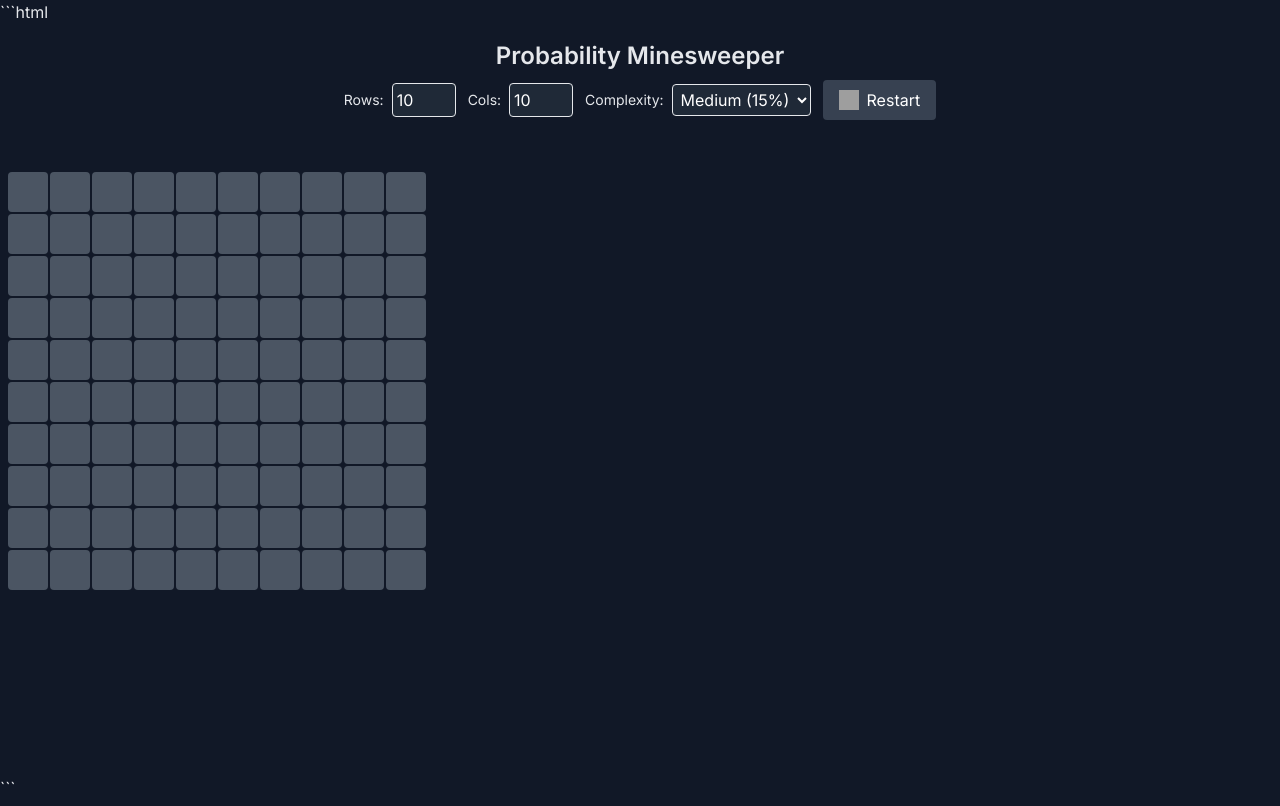
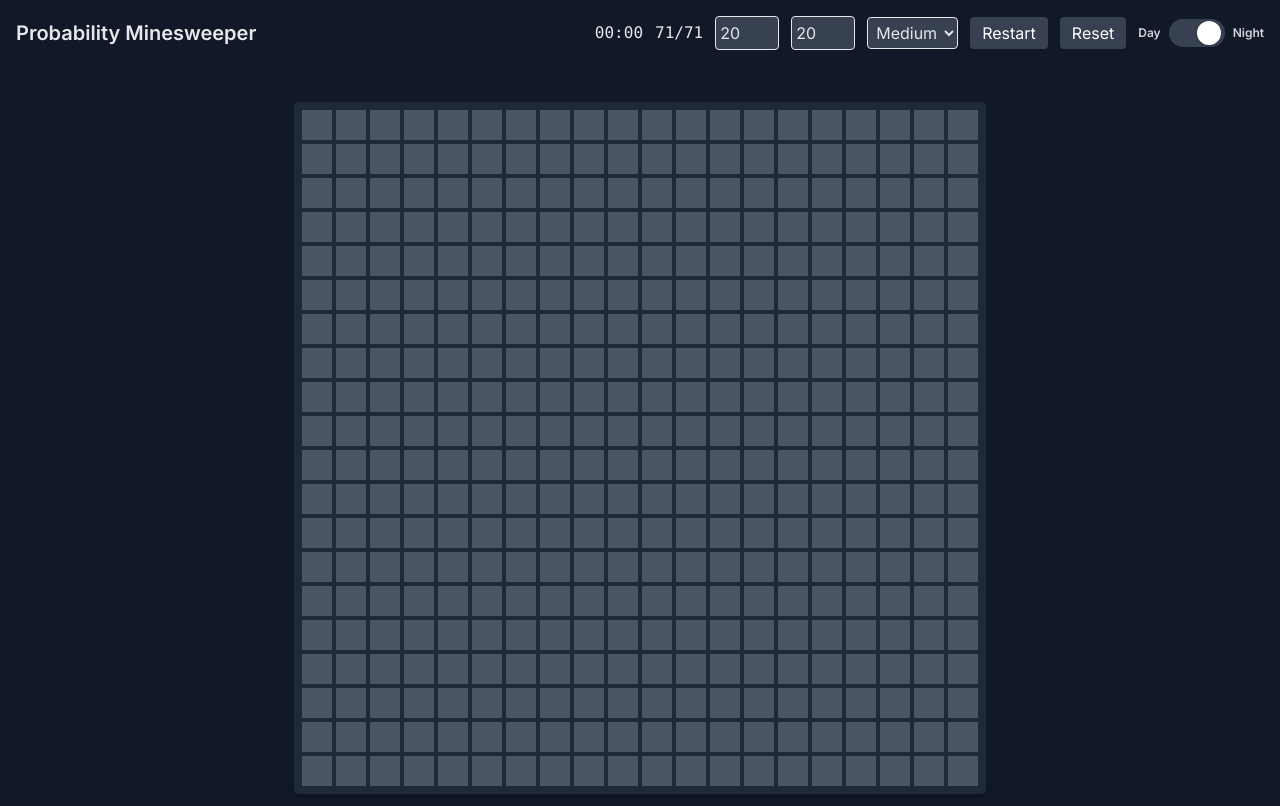
Before and after one commit to Mycodek/minesweeper, a plain HTML site: page index2.html in a window 1280 px wide. Drawn offline with nearby package versions, Linux system fonts and the light colour scheme; grey boxes are pictures that could not be loaded.

Commit message:
Update index2.html

````diff
--- a/index2.html
+++ b/index2.html
@@ -1,237 +1,355 @@
-```html
 <!DOCTYPE html>
-<html lang="en">
+<html lang="en" class="h-full">
+
 <head>
-  <meta charset="UTF-8">
+    <meta charset="UTF-8" />
+    <meta name="viewport" content="width=device-width, initial-scale=1.0" />
     <title>Probability Minesweeper</title>
-  <meta name="viewport" content="width=device-width, initial-scale=1.0">
-  <!-- Inter font -->
+
     <link href="https://fonts.googleapis.com/css2?family=Inter:wght@400;600&display=swap" rel="stylesheet">
-  <!-- Tailwind CSS (browser build) -->
-  <script src="https://unpkg.com/@tailwindcss/browser@4"></script>
-  <!-- Fallback CDN (in case the browser build fails) -->
+
     <script src="https://cdn.tailwindcss.com"></script>
+    <script>
+        tailwind.config = { darkMode: 'class' };
+    </script>
+
+    <style>
+        body {
+            font-family: 'Inter', sans-serif;
+        }
+    </style>
 </head>
-<body class="bg-gray-900 text-gray-200 flex flex-col h-screen" style="font-family: 'Inter', sans-serif;">
-  <!-- Header & Controls -->
-  <div class="flex flex-col items-center p-4 space-y-2">
-    <h1 class="text-2xl font-bold">Probability Minesweeper</h1>
-    <div class="flex flex-wrap gap-3 items-center justify-center">
-      <label class="flex items-center space-x-1">
-        <span class="text-sm">Rows:</span>
-        <input id="rowsInput" type="number" min="5" max="30" value="10"
-               class="w-16 p-1 border rounded bg-gray-800 text-white focus:outline-none focus:ring-2 focus:ring-blue-500"/>
-      </label>
-      <label class="flex items-center space-x-1">
-        <span class="text-sm">Cols:</span>
-        <input id="colsInput" type="number" min="5" max="30" value="10"
-               class="w-16 p-1 border rounded bg-gray-800 text-white focus:outline-none focus:ring-2 focus:ring-blue-500"/>
-      </label>
-      <label class="flex items-center space-x-1">
-        <span class="text-sm">Complexity:</span>
-        <select id="complexitySelect"
-                class="p-1 border rounded bg-gray-800 text-white focus:outline-none focus:ring-2 focus:ring-blue-500">
-          <option value="0.1">Easy (10%)</option>
-          <option value="0.15" selected>Medium (15%)</option>
-          <option value="0.2">Hard (20%)</option>
-          <option value="custom">Custom</option>
+
+<body class="bg-gray-100 dark:bg-gray-900 text-gray-900 dark:text-gray-200 flex flex-col min-h-screen">
+
+    <header class="p-4 flex flex-wrap items-center justify-between gap-3">
+        <h1 class="text-xl font-bold">Probability Minesweeper</h1>
+
+        <div class="flex flex-wrap gap-3 items-center">
+
+            <span id="timer" class="font-mono">00:00</span>
+            <span id="bombCounter" class="font-mono">0/0</span>
+
+            <input id="rowsInput" type="number" min="5" max="50" value="20"
+                class="w-16 p-1 border rounded bg-gray-200 dark:bg-gray-700" />
+
+            <input id="colsInput" type="number" min="5" max="50" value="20"
+                class="w-16 p-1 border rounded bg-gray-200 dark:bg-gray-700" />
+
+            <select id="complexitySelect" class="p-1 border rounded bg-gray-200 dark:bg-gray-700">
+                <option value="0.1">Easy</option>
+                <option value="0.15" selected>Medium</option>
+                <option value="0.2">Hard</option>
             </select>
-      </label>
-      <label id="customProbLabel" class="flex items-center space-x-1 hidden">
-        <span class="text-sm">Bomb %:</span>
-        <input id="bombProbInput" type="number" min="1" max="90" value="15"
-               class="w-16 p-1 border rounded bg-gray-800 text-white focus:outline-none focus:ring-2 focus:ring-blue-500"/>
-      </label>
-      <button id="restartBtn"
-              class="flex items-center space-x-1 bg-gray-700 hover:bg-gray-600 text-white font-medium py-2 px-4 rounded focus:outline-none focus:ring-2 focus:ring-blue-500">
-        <img src="https://unpkg.com/lucide-static@latest/icons/reload.svg" class="w-5 h-5"/>
-        <span>Restart</span>
+
+            <button id="restartBtn" type="button"
+                class="bg-gray-700 hover:bg-gray-600 text-white px-3 py-1 rounded">
+                Restart
             </button>
-    </div>
-    <div id="message" class="mt-2 text-sm text-center text-yellow-300 min-h-5"></div>
+
+            <button id="resetBtn" type="button"
+                class="bg-gray-700 hover:bg-gray-600 text-white px-3 py-1 rounded">
+                Reset
+            </button>
+
+            <div class="flex items-center gap-2 select-none">
+                <span class="text-xs font-semibold text-gray-700 dark:text-gray-300">Day</span>
+                <button id="themeToggle" type="button" role="switch" aria-checked="false"
+                    class="relative inline-flex h-7 w-14 items-center rounded-full bg-gray-300 dark:bg-gray-700 transition-colors duration-300 focus:outline-none focus:ring-2 focus:ring-gray-400 dark:focus:ring-gray-500">
+                    <span id="themeToggleThumb"
+                        class="inline-block h-6 w-6 transform rounded-full bg-white shadow transition-transform duration-300 translate-x-1"></span>
+                </button>
+                <span class="text-xs font-semibold text-gray-700 dark:text-gray-300">Night</span>
             </div>
 
-  <!-- Game container (scrollable) -->
-  <div id="gameContainer" class="flex-1 w-full overflow-auto p-2">
-    <div id="game" class="grid gap-0.5 mx-auto"></div>
         </div>
+    </header>
+
+    <div id="message" class="text-center text-sm text-red-500 h-6"></div>
+
+    <main class="flex-1 overflow-auto p-3">
+        <div id="game" class="grid gap-1 mx-auto bg-gray-300 dark:bg-gray-800 p-2 rounded shadow-md">
+            Loading board...
+        </div>
+    </main>
 
     <script>
-    // ==================== Configuration ====================
-    // Default values (will be overridden by UI inputs)
-    let ROWS = 10;
-    let COLS = 10;
-    let BOMB_PROB = 0.15; // 15% default
+        document.addEventListener("DOMContentLoaded", function () {
 
-    // ==================== Game State ====================
-    let board = [];          // 2‑D array of cells
-    let revealedCount = 0;   // number of revealed safe cells
-    let totalSafe = 0;       // total safe cells (computed after board generation)
+            let ROWS = 20;
+            let COLS = 20;
+            let BOMB_PROB = 0.15;
+
+            let board = [];
+            let totalBombs = 0;
+            let revealedCount = 0;
+            let flagsCount = 0;
+            let totalSafe = 0;
             let gameOver = false;
+            const DEFAULT_ROWS = 20;
+            const DEFAULT_COLS = 20;
+            const DEFAULT_BOMB_PROB = 0.15; // Medium
 
-    // ==================== Helper Functions ====================
-    const inBounds = (r, c) => r >= 0 && r < ROWS && c >= 0 && c < COLS;
+            let timerInterval = null;
+            let seconds = 0;
 
-    const countAdjacentBombs = (r, c) => {
+            function updateTimer() {
+                const m = String(Math.floor(seconds / 60)).padStart(2, '0');
+                const s = String(seconds % 60).padStart(2, '0');
+                document.getElementById('timer').textContent = `${m}:${s}`;
+            }
+
+            function startTimer() {
+                if (timerInterval) return;
+                timerInterval = setInterval(() => {
+                    seconds++;
+                    updateTimer();
+                }, 1000);
+            }
+
+            function stopTimer() {
+                clearInterval(timerInterval);
+                timerInterval = null;
+            }
+
+            function resetTimer() {
+                stopTimer();
+                seconds = 0;
+                updateTimer();
+            }
+
+            function updateBombCounter() {
+                document.getElementById('bombCounter').textContent =
+                    `${totalBombs - flagsCount}/${totalBombs}`;
+            }
+
+            function inBounds(r, c) {
+                return r >= 0 && r < ROWS && c >= 0 && c < COLS;
+            }
+
+            function countAdjacent(r, c) {
                 let count = 0;
                 for (let dr = -1; dr <= 1; dr++) {
                     for (let dc = -1; dc <= 1; dc++) {
                         if (dr === 0 && dc === 0) continue;
-          const nr = r + dr, nc = c + dc;
+                        const nr = r + dr;
+                        const nc = c + dc;
                         if (inBounds(nr, nc) && board[nr][nc].bomb) count++;
                     }
                 }
                 return count;
-    };
+            }
 
-    const floodFill = (r, c) => {
-      const stack = [[r, c]];
-      while (stack.length) {
-        const [cr, cc] = stack.pop();
-        const cell = board[cr][cc];
-        if (cell.revealed) continue;
+            function renderBoard() {
+                const game = document.getElementById('game');
+                game.innerHTML = "";
+                game.style.gridTemplateColumns = `repeat(${COLS}, 30px)`;
+                // Ensure the container grows to the full grid size so its background
+                // covers the entire board even when it overflows and scrolls.
+                game.style.width = "max-content";
+                game.style.gridAutoRows = "30px";
+
+                for (let r = 0; r < ROWS; r++) {
+                    for (let c = 0; c < COLS; c++) {
+
+                        const cell = document.createElement("div");
+                        cell.className =
+                            "w-[30px] h-[30px] flex items-center justify-center text-sm font-bold cursor-pointer bg-gray-400 dark:bg-gray-600";
+                        cell.dataset.row = r;
+                        cell.dataset.col = c;
+
+                        cell.addEventListener("click", onClick);
+                        cell.addEventListener("contextmenu", onRightClick);
+
+                        game.appendChild(cell);
+                    }
+                }
+            }
+
+            function revealAllBombs() {
+                for (let r = 0; r < ROWS; r++) {
+                    for (let c = 0; c < COLS; c++) {
+                        const cell = board[r][c];
+                        if (!cell.bomb) continue;
+
+                        const el = document.querySelector(`[data-row='${r}'][data-col='${c}']`);
+                        if (!el) continue;
+
+                        el.textContent = "💣";
+                        el.className =
+                            `w-[30px] h-[30px] flex items-center justify-center text-sm font-bold bg-red-200 dark:bg-red-900 cursor-default ${cell.flagged ? "ring-2 ring-yellow-400" : ""}`;
+                    }
+                }
+            }
+
+            function reveal(r, c) {
+                const cell = board[r][c];
+                if (cell.revealed || cell.flagged) return;
+
+                const el = document.querySelector(`[data-row='${r}'][data-col='${c}']`);
                 cell.revealed = true;
                 revealedCount++;
-        const el = document.getElementById(`cell-${cr}-${cc}`);
-        el.classList.add('bg-gray-800', 'text-gray-200', 'cursor-default');
-        if (cell.adjacent) {
+
+                el.className =
+                    "w-[30px] h-[30px] flex items-center justify-center text-sm font-bold bg-gray-200 dark:bg-gray-800 cursor-default";
+
+                if (cell.bomb) {
+                    el.textContent = "💣";
+                } else if (cell.adjacent > 0) {
                     el.textContent = cell.adjacent;
                 }
-        // Expand if no adjacent bombs
-        if (cell.adjacent === 0) {
+
+                if (!cell.bomb && cell.adjacent === 0) {
                     for (let dr = -1; dr <= 1; dr++) {
                         for (let dc = -1; dc <= 1; dc++) {
-              const nr = cr + dr, nc = cc + dc;
-              if (inBounds(nr, nc) && !board[nr][nc].bomb && !board[nr][nc].revealed) {
-                stack.push([nr, nc]);
+                            const nr = r + dr;
+                            const nc = c + dc;
+                            if (inBounds(nr, nc)) reveal(nr, nc);
                         }
                     }
                 }
             }
+
+            function onClick(e) {
+                if (gameOver) return;
+
+                const r = +e.target.dataset.row;
+                const c = +e.target.dataset.col;
+                const cell = board[r][c];
+
+                if (!timerInterval) startTimer();
+
+                if (cell.bomb) {
+                    reveal(r, c);
+                    revealAllBombs();
+                    gameOver = true;
+                    stopTimer();
+                    document.getElementById("message").textContent = "Game Over";
+                    return;
                 }
-    };
 
-    const revealAllBombs = () => {
-      for (let r = 0; r < ROWS; r++) {
-        for (let c = 0; c < COLS; c++) {
-          const cell = board[r][c];
-          if (cell.bomb) {
-            const el = document.getElementById(`cell-${r}-${c}`);
-            el.classList.add('bg-red-800', 'text-white', 'cursor-default');
-            el.innerHTML = '<img src="https://unpkg.com/lucide-static@latest/icons/bomb.svg" class="w-5 h-5"/>';
+                reveal(r, c);
+
+                if (revealedCount === totalSafe) {
+                    gameOver = true;
+                    stopTimer();
+                    document.getElementById("message").textContent = "You Win!";
                 }
             }
-      }
-    };
 
-    const showMessage = (msg) => {
-      document.getElementById('message').textContent = msg;
-    };
+            function onRightClick(e) {
+                e.preventDefault();
+                if (gameOver) return;
 
-    // ==================== UI Rendering ====================
-    const renderBoard = () => {
-      const gameDiv = document.getElementById('game');
-      // Set dynamic grid dimensions
-      gameDiv.style.gridTemplateColumns = `repeat(${COLS}, 2.5rem)`;
-      gameDiv.style.gridTemplateRows = `repeat(${ROWS}, 2.5rem)`;
-      gameDiv.innerHTML = ''; // clear previous cells
-
-      for (let r = 0; r < ROWS; r++) {
-        for (let c = 0; c < COLS; c++) {
-          const cellDiv = document.createElement('div');
-          cellDiv.id = `cell-${r}-${c}`;
-          cellDiv.className = 'w-10 h-10 flex items-center justify-center text-xs cursor-pointer select-none rounded bg-gray-600';
-          cellDiv.dataset.row = r;
-          cellDiv.dataset.col = c;
-          cellDiv.addEventListener('click', onCellClick);
-          gameDiv.appendChild(cellDiv);
-        }
-      }
-    };
-
-    // ==================== Event Handlers ====================
-    const onCellClick = (e) => {
-      if (gameOver) return;
-      const r = Number(e.currentTarget.dataset.row);
-      const c = Number(e.currentTarget.dataset.col);
+                const r = +e.target.dataset.row;
+                const c = +e.target.dataset.col;
                 const cell = board[r][c];
                 if (cell.revealed) return;
-      if (cell.bomb) {
-        // Reveal bomb and end game
-        e.currentTarget.classList.add('bg-red-800', 'text-white', 'cursor-default');
-        e.currentTarget.innerHTML = '<img src="https://unpkg.com/lucide-static@latest/icons/bomb.svg" class="w-5 h-5"/>';
-        gameOver = true;
-        showMessage('💥 You hit a bomb! Game over.');
-        revealAllBombs();
-      } else {
-        // Safe cell: reveal and possibly flood‑fill
-        floodFill(r, c);
-        if (revealedCount === totalSafe) {
-          gameOver = true;
-          showMessage('🎉 Congratulations! You cleared the board.');
-          revealAllBombs(); // optional: show remaining bombs
-        }
-      }
-    };
 
-    // ==================== Game Initialization ====================
-    const initGame = () => {
-      // Read UI values
-      ROWS = Math.max(5, Math.min(30, Number(document.getElementById('rowsInput').value)));
-      COLS = Math.max(5, Math.min(30, Number(document.getElementById('colsInput').value)));
-      const complexity = document.getElementById('complexitySelect').value;
-      if (complexity === 'custom') {
-        BOMB_PROB = Math.min(0.9, Math.max(0.01, Number(document.getElementById('bombProbInput').value) / 100));
-      } else {
-        BOMB_PROB = parseFloat(complexity);
+                cell.flagged = !cell.flagged;
+                e.target.textContent = cell.flagged ? "🚩" : "";
+                flagsCount += cell.flagged ? 1 : -1;
+                updateBombCounter();
             }
 
+            function initGame() {
+
+                ROWS = +document.getElementById('rowsInput').value;
+                COLS = +document.getElementById('colsInput').value;
+                BOMB_PROB = parseFloat(document.getElementById('complexitySelect').value);
+
                 board = [];
+                totalBombs = 0;
                 revealedCount = 0;
+                flagsCount = 0;
                 gameOver = false;
-      showMessage('');
+                resetTimer();
+                document.getElementById("message").textContent = "";
 
-      // Generate board with random bombs
                 for (let r = 0; r < ROWS; r++) {
                     const row = [];
                     for (let c = 0; c < COLS; c++) {
                         const bomb = Math.random() < BOMB_PROB;
-          row.push({ bomb, revealed: false, adjacent: 0 });
+                        if (bomb) totalBombs++;
+                        row.push({ bomb, revealed: false, flagged: false, adjacent: 0 });
                     }
                     board.push(row);
                 }
 
-      // Compute adjacent bomb counts
                 for (let r = 0; r < ROWS; r++) {
                     for (let c = 0; c < COLS; c++) {
                         if (!board[r][c].bomb) {
-            board[r][c].adjacent = countAdjacentBombs(r, c);
+                            board[r][c].adjacent = countAdjacent(r, c);
                         }
                     }
                 }
 
-      // Count total safe cells for win detection
-      totalSafe = board.flat().filter(cell => !cell.bomb).length;
+                totalSafe = ROWS * COLS - totalBombs;
+                updateBombCounter();
+                renderBoard();
 
-      renderBoard();
-    };
+            }
 
-    // ==================== UI Interaction ====================
-    document.getElementById('restartBtn').addEventListener('click', initGame);
+            function resetToDefaults() {
+                document.getElementById('rowsInput').value = String(DEFAULT_ROWS);
+                document.getElementById('colsInput').value = String(DEFAULT_COLS);
+                document.getElementById('complexitySelect').value = String(DEFAULT_BOMB_PROB);
+                initGame();
+            }
 
-    // Show/hide custom probability input
-    document.getElementById('complexitySelect').addEventListener('change', (e) => {
-      const customLabel = document.getElementById('customProbLabel');
-      if (e.target.value === 'custom') {
-        customLabel.classList.remove('hidden');
+            function setTheme(theme) {
+                const isDark = theme === "dark";
+                if (isDark) {
+                    document.documentElement.classList.add("dark");
                 } else {
-        customLabel.classList.add('hidden');
+                    document.documentElement.classList.remove("dark");
                 }
+                localStorage.setItem("theme", theme);
+
+                const toggle = document.getElementById("themeToggle");
+                const thumb = document.getElementById("themeToggleThumb");
+                if (toggle && thumb) {
+                    toggle.setAttribute("aria-checked", String(isDark));
+                    thumb.classList.toggle("translate-x-1", !isDark);
+                    thumb.classList.toggle("translate-x-7", isDark);
+                }
+            }
+
+            function toggleTheme() {
+                const isDark = document.documentElement.classList.contains("dark");
+                setTheme(isDark ? "light" : "dark");
+            }
+
+            const restartBtn = document.getElementById("restartBtn");
+            if (restartBtn) {
+                restartBtn.addEventListener("click", (e) => {
+                    e.preventDefault();
+                    initGame();
                 });
+            }
 
-    // Initial game start
+            const resetBtn = document.getElementById("resetBtn");
+            if (resetBtn) {
+                resetBtn.addEventListener("click", (e) => {
+                    e.preventDefault();
+                    resetToDefaults();
+                });
+            }
+
+            const themeToggle = document.getElementById("themeToggle");
+            if (themeToggle) {
+                themeToggle.addEventListener("click", (e) => {
+                    e.preventDefault();
+                    toggleTheme();
+                });
+            }
+
+            setTheme(localStorage.getItem("theme") || "dark");
             initGame();
+
+        });
     </script>
+
 </body>
+
 </html>
-```
````
Lines whose indentation alone changed are shown as unchanged.
